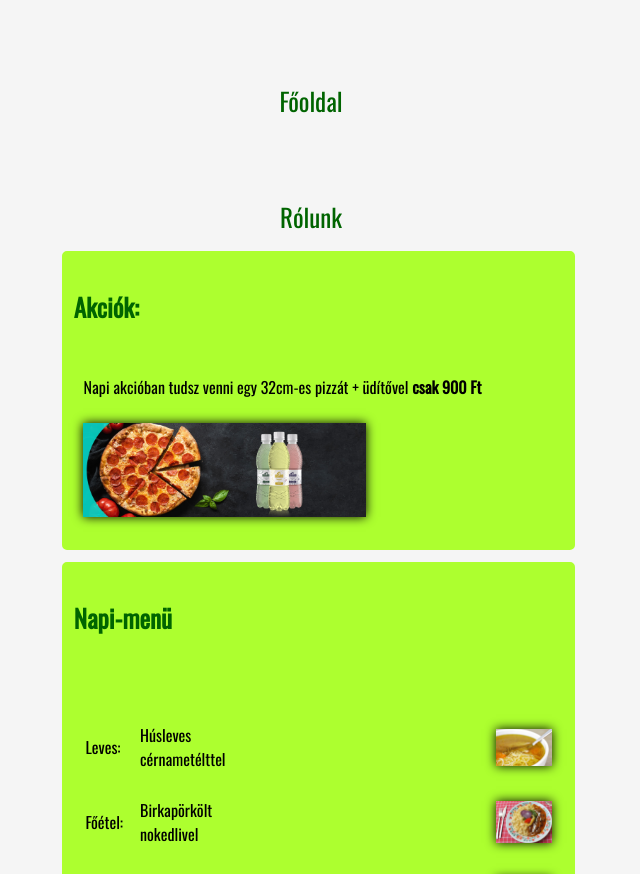
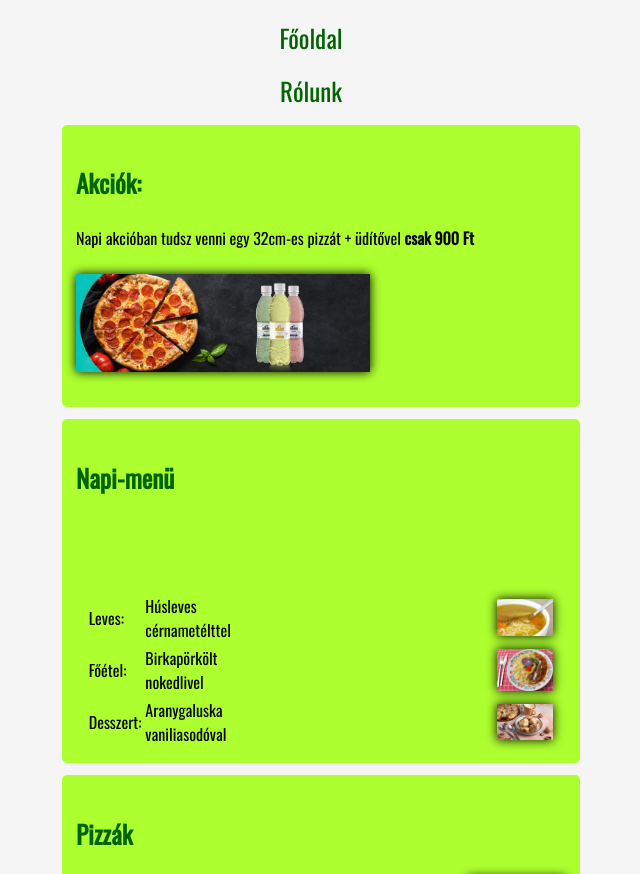
Before and after one commit to szaszmus/szaszmus.github.io, a plain HTML site: page kinalat.html in a window 1280 px wide. Shown: the part 62-936 px from the top of the page, without its empty margins (329-969 px from the left). Drawn offline with Linux system fonts and the light colour scheme; grey boxes are pictures that could not be loaded.

Commit message:
modified files

```diff
--- a/kinalat.html
+++ b/kinalat.html
@@ -25,7 +25,7 @@
         </li></div>
            <div class="box-kin">
        <h3>Napi-menü</h3>
-         <table>
+         <table class= "kin_tab">
          <tr>
             <td>Leves:</td><br>
             <td>Húsleves cérnametélttel</td>
@@ -46,7 +46,7 @@
        <div class="box-kin">
         <li id='Pizzak'>
           <h3>Pizzák </h3>
-          <table>
+          <table class="kin_tab">
           <tr><img id="kis" src="kepek/IMG_20200229_114236.jpg"></tr>
         </tr>
         </table>
--- a/style.css
+++ b/style.css
@@ -59,11 +59,15 @@ h3,a {
     font-size: 25px;
 
 }
+p {
 
-p, tr, td{
     font-family: "Oswald-light";
+}
 
-    padding: 5% 2% 0% ;
+.kin_tab{
+    font-family: "Oswald-light";
+    width: 100%;
+    padding: 7% 2% 0% ;
 
 }
 
@@ -74,9 +78,9 @@ p, tr, td{
     border-radius: 5px;
     background-color: greenyellow;
     max-width: 40%;
-    height: 60%;
+    max-height: 60%;
     align-self: center;
-    padding: 10px;
+    padding: 1%;
     margin: 1%;
     position: relative;
     top: 27%;
@@ -94,16 +98,8 @@ img {
 
 }
 
-
-
-
 .menu a:hover {
     text-decoration: underline;
     color: lawngreen;
 
 }
-
-table {
-    width: 100%;
-
-}
```
